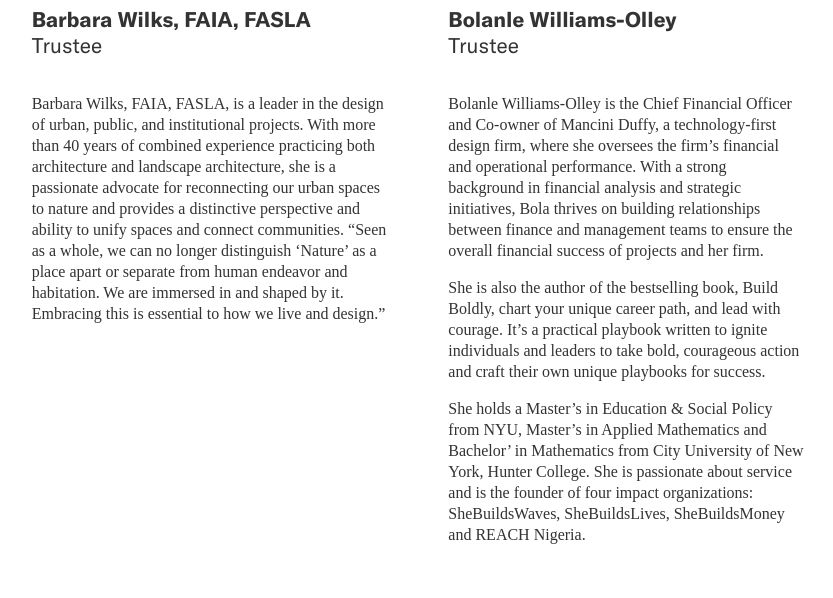
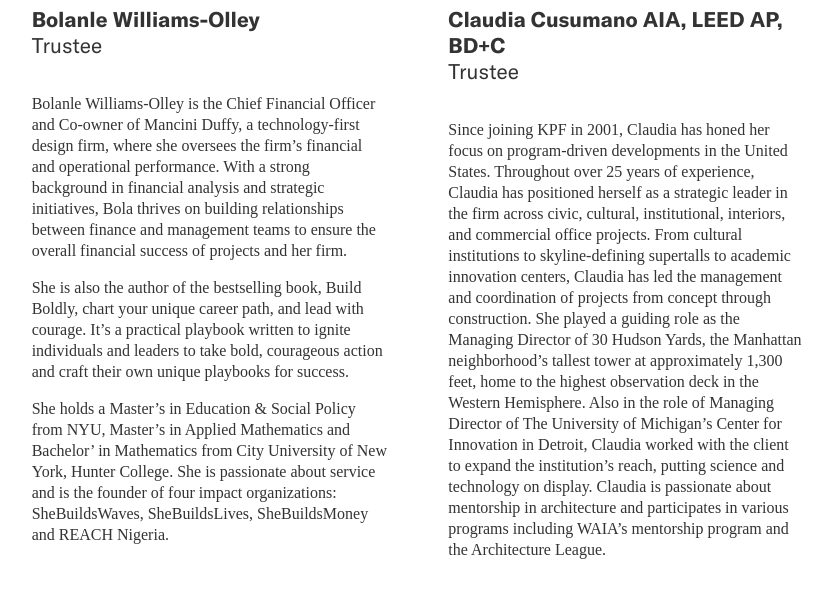
Before and after one commit to jengalas/bwaf-bbw, a Jekyll site: the page built from about/boardandstaff.md, in a window 1280 px wide and 900 px high, scrolled down 4798 px, cut to the strip 254-871 px from the top of the window. Shown: the top 598 px of the strip, without its empty margins (445-1278 px from the left). Built offline with Jekyll 4.4.1, drawn with Linux system fonts in a browser that asks for light colours; nearby versions of some CDN libraries; some web fonts are replaced.

Commit message:
Updated 1 file via CloudCannon.

```diff
--- a/about/boardandstaff.md
+++ b/about/boardandstaff.md
@@ -183,21 +183,6 @@ page_blocks:
           Committee.
         image: >-
           https://res.cloudinary.com/beverly-willis-architecture-foundation/image/upload/v1643045203/Annya_Headshot-min_qm0qnb.jpg
-      - title: Barbara Wilks, FAIA, FASLA
-        title_role: Trustee
-        image: >-
-          https://res.cloudinary.com/beverly-willis-architecture-foundation/image/upload/v1706734242/wilks-headshot.jpg
-        description: >-
-          Barbara Wilks, FAIA, FASLA, is a leader in the design of urban,
-          public, and institutional projects. With more than 40 years of
-          combined experience practicing both architecture and landscape
-          architecture, she is a passionate advocate for reconnecting our urban
-          spaces to nature and provides a distinctive
-
-          perspective and ability to unify spaces and connect communities. “Seen
-          as a whole, we can no longer distinguish ‘Nature’ as a place apart or
-          separate from human endeavor and habitation. We are immersed in and
-          shaped by it. Embracing this is essential to how we live and design.”
       - title: Bolanle Williams-Olley
         title_role: Trustee
         image: >-
```
